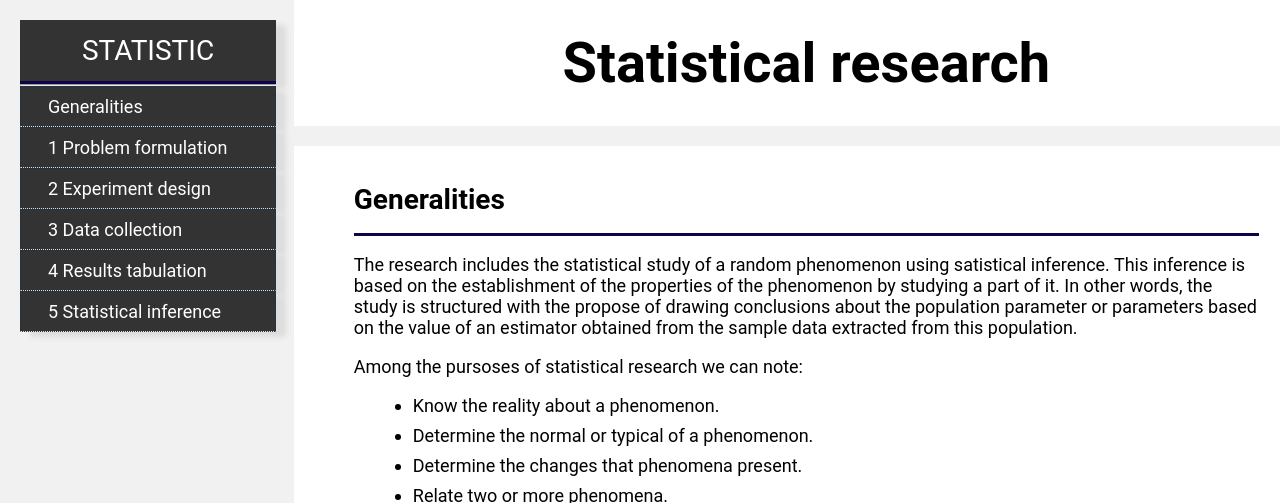
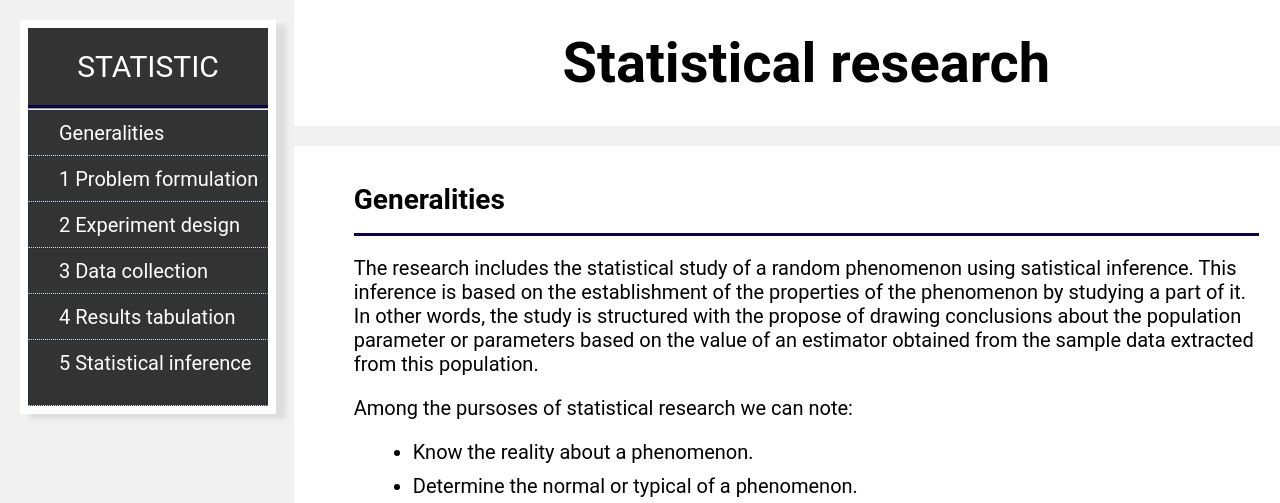
Before and after one commit to afprietoa/Technical-Documentation-Page, a plain HTML site: page index.html in a window 1280 px wide. Shown: the top 503 px of the page. Drawn offline with Linux system fonts and the light colour scheme.

Commit message:
Technical Documentation Page

```diff
--- a/style/style.css
+++ b/style/style.css
@@ -14,7 +14,7 @@ html {
 
 body {
   font-family: 'Roboto', sans-serif;
-  font-size: 1.8rem;
+  font-size: 2rem;
   background: var(--primary);
 }
 
@@ -23,17 +23,19 @@ body {
   left: 20px;
   top: 20px;
   flex-flow: column nowrap;
+  border: 8px solid white;
+  box-shadow: 10px 5px 5px #ddd;
+
 }
 
 #navbar > header {
   background-color: var(--secondary);
   color: #ffffff;
-  font-size: 2.8rem;
-  padding: 0.5em;
-
+  font-size: 3rem;
+  padding: 0.7em;
   width: 100%;
   text-align: center;
-  box-shadow: 10px 5px 5px #ddd;
+
 }
 
 .nav-link {
@@ -46,8 +48,10 @@ body {
   text-decoration: none;
   transition: all 0.1s ease;
   border-bottom: 1px dotted #ddd ;
-  box-shadow: 10px 5px 5px #ddd;
 
+}
+.nav-link:last-child{
+  padding-bottom: 30px;
 }
 
 .nav-link:hover {
@@ -130,12 +134,12 @@ code {
       flex-flow: row nowrap;
   }
 
-  .navbar {
+  #navbar {
       position: fixed;
       width: 20%;
   }
 
-  .main-doc {
+  #main-doc {
       margin-left: 23%;
 
       width: 80%;
```
